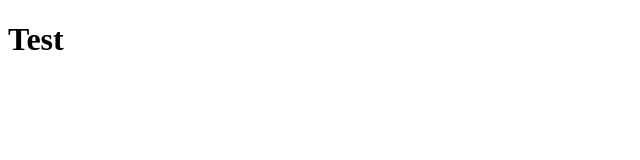
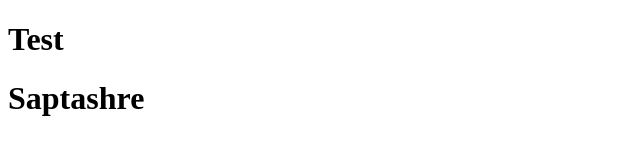
Before and after one commit to saptashree/first-project, a plain HTML site: page test.html in a window 1280 px wide. Shown: the whole page, without its empty margins (0-640 px from the left). Drawn offline with Linux system fonts and the light colour scheme.

Commit message:
continueing

```diff
--- a/test.html
+++ b/test.html
@@ -2,5 +2,6 @@
 <html>
     <body>
         <h1>Test</h1>
+        <h1>Saptashre</h1>
     </body>
 </html>
```
